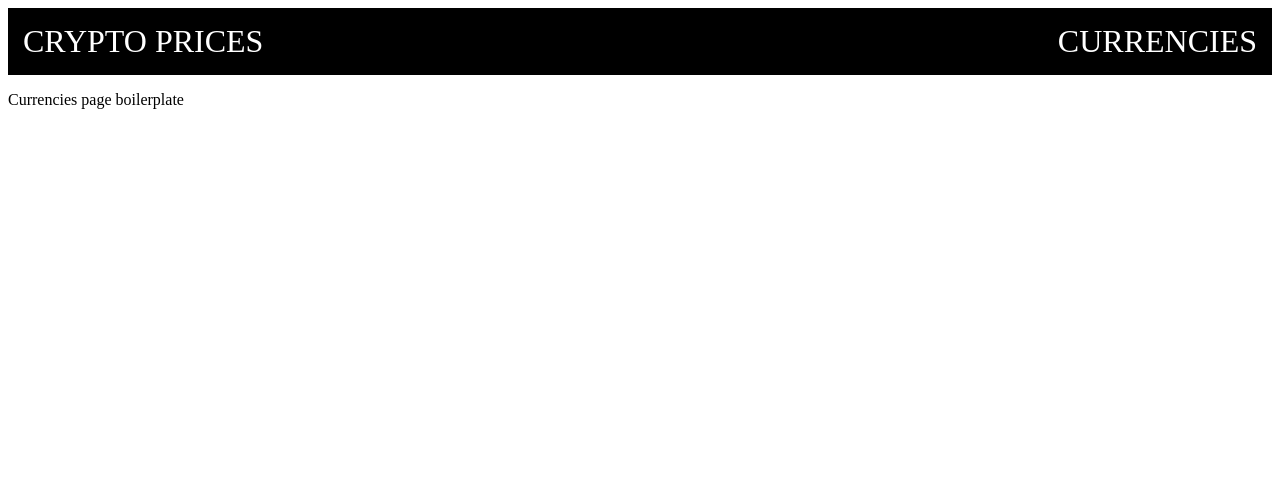
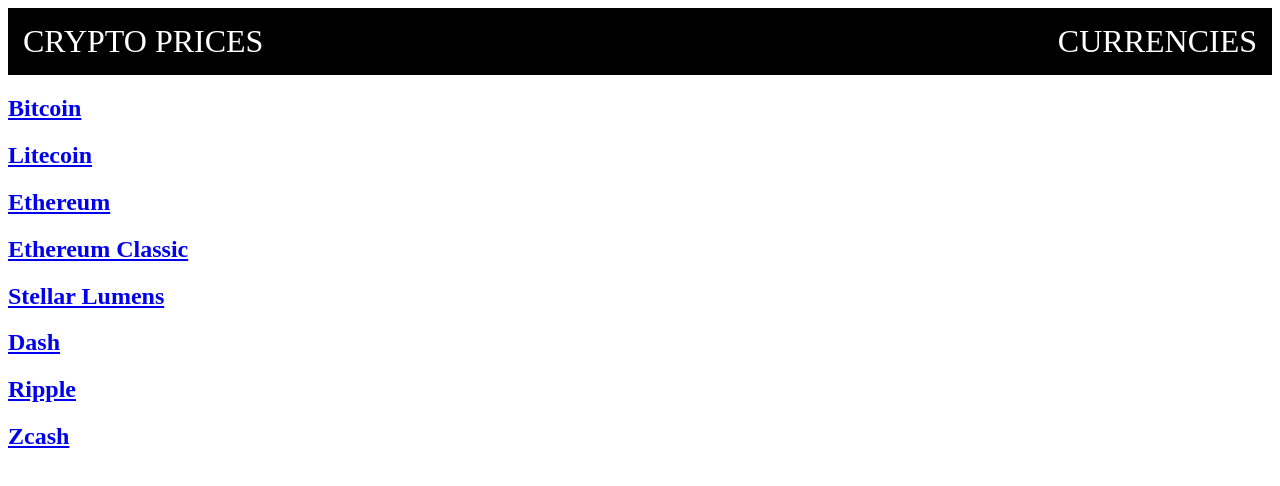
Before and after one commit to dmytro-iovenko/glab-320h.8.1, a React (Vite) app: page /currencies in a window 1280 px wide. Shown: the top 486 px of the page. Built offline with nearby package versions, Linux system fonts and the light colour scheme.

Commit message:
refactoring

```diff
--- a/src/App.jsx
+++ b/src/App.jsx
@@ -12,7 +12,8 @@ function App() {
         <Route path="/" element={<Main />} />
         <Route path="/currencies" element={<Currencies />} />
         <Route path="/price" element={<Price />} />
-      </Routes>
+        <Route path="/price/:symbol" element={<Price/>}/>
+        </Routes>
     </div>
   );
 }
--- a/src/components/Main.jsx
+++ /dev/null
@@ -1,3 +0,0 @@
-export default function Main() {
-    return <p>Main component boilerplate</p>
-}
--- a/src/components/Nav.jsx
+++ b/src/components/Nav.jsx
@@ -3,7 +3,7 @@ import { Link } from "react-router-dom";
 export default function Nav (props) {
     return (
       <div className="nav">
-        <Link to="/">
+        <Link to="/prices">
           <div>CRYPTO PRICES</div>
         </Link>
         <Link to="/currencies">
--- a/src/components/Price.jsx
+++ /dev/null
@@ -1,3 +0,0 @@
-export default function Price() {
-    return <p>Price component boilerplate</p>
-}
--- a/src/pages/Currencies.jsx
+++ b/src/pages/Currencies.jsx
@@ -1,3 +1,28 @@
-export default function Currencies() {
-    return <p>Currencies page boilerplate</p>
+import { Link } from "react-router-dom";
+
+export default function Currencies(props) {
+  const currencies = [
+    { name: "Bitcoin", symbol: "BTC" },
+    { name: "Litecoin", symbol: "LTC" },
+    { name: "Ethereum", symbol: "ETH" },
+    { name: "Ethereum Classic", symbol: "ETC" },
+    { name: "Stellar Lumens", symbol: "XLM" },
+    { name: "Dash", symbol: "DASH" },
+    { name: "Ripple", symbol: "XRP" },
+    { name: "Zcash", symbol: "ZEC" },
+  ];
+
+  return (
+    <div className="currencies">
+      {currencies.map((coin) => {
+        const { name, symbol } = coin;
+
+        return (
+          <Link to={`/price/${symbol}`}>
+            <h2>{name}</h2>
+          </Link>
+        );
+      })}
+    </div>
+  );
 }
--- a/src/pages/Main.jsx
+++ b/src/pages/Main.jsx
@@ -1,3 +1,3 @@
 export default function Main() {
-    return <p>Main page boilerplate</p>
+    return <p>Main component boilerplate</p>
 }
--- a/src/pages/Price.jsx
+++ b/src/pages/Price.jsx
@@ -1,3 +1,3 @@
 export default function Price() {
-    return <p>Price page boilerplate</p>
+    return <p>Price component boilerplate</p>
 }
```
Also changed, not shown: src/components/Currencies.jsx (deleted, +0 -28 lines).
